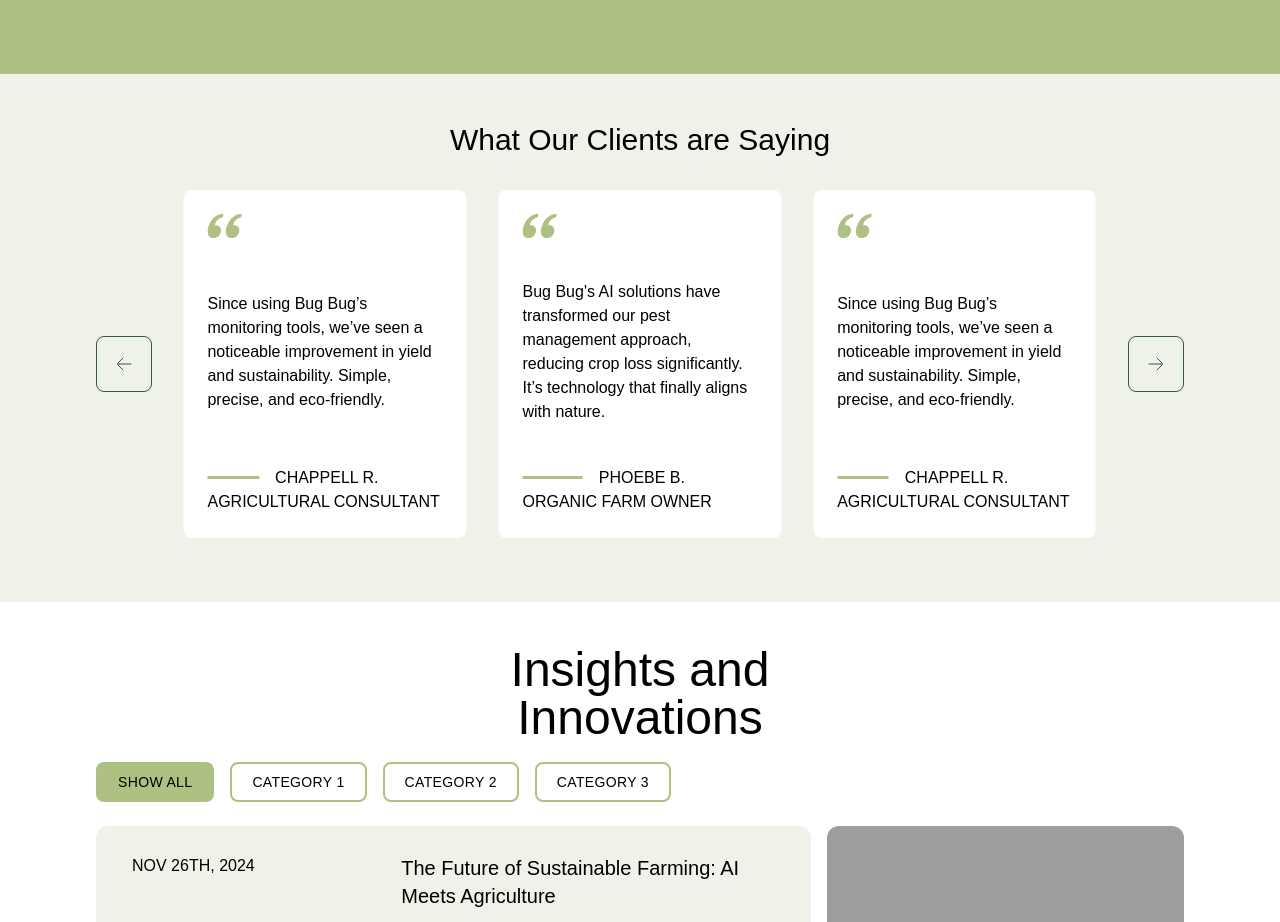
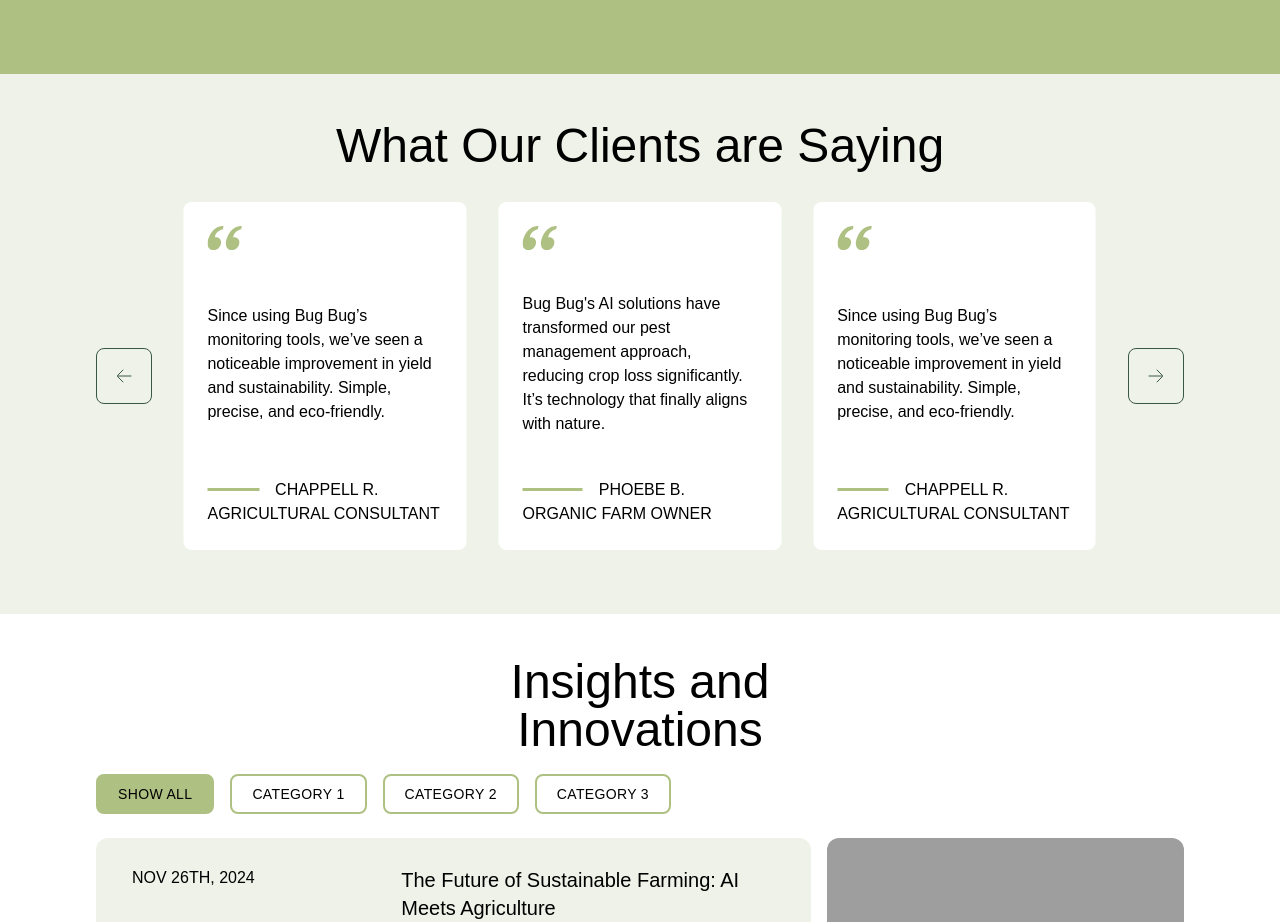
Before and after one commit to bagussuprapta/kreative-assembly, a React (Create React App) app: page / in a window 1280 px wide. Shown: the part 2500-3422 px from the top of the page. Built offline with nearby package versions, Linux system fonts and the light colour scheme; grey boxes are pictures that could not be loaded; the HTML template or start-up script is replaced by a standard one; a web font is replaced by a local one.

Commit message:
fix(review): title for desktop

```diff
--- a/src/components/interface/Review.jsx
+++ b/src/components/interface/Review.jsx
@@ -3,7 +3,7 @@
 
 const Header = () => (
   <div>
-    <h2 className="text-center text-3xl">What Our Clients are Saying</h2>
+    <h2 className="text-center text-3xl lg:text-4xl xl:text-5xl">What Our Clients are Saying</h2>
   </div>
 );
 
```
